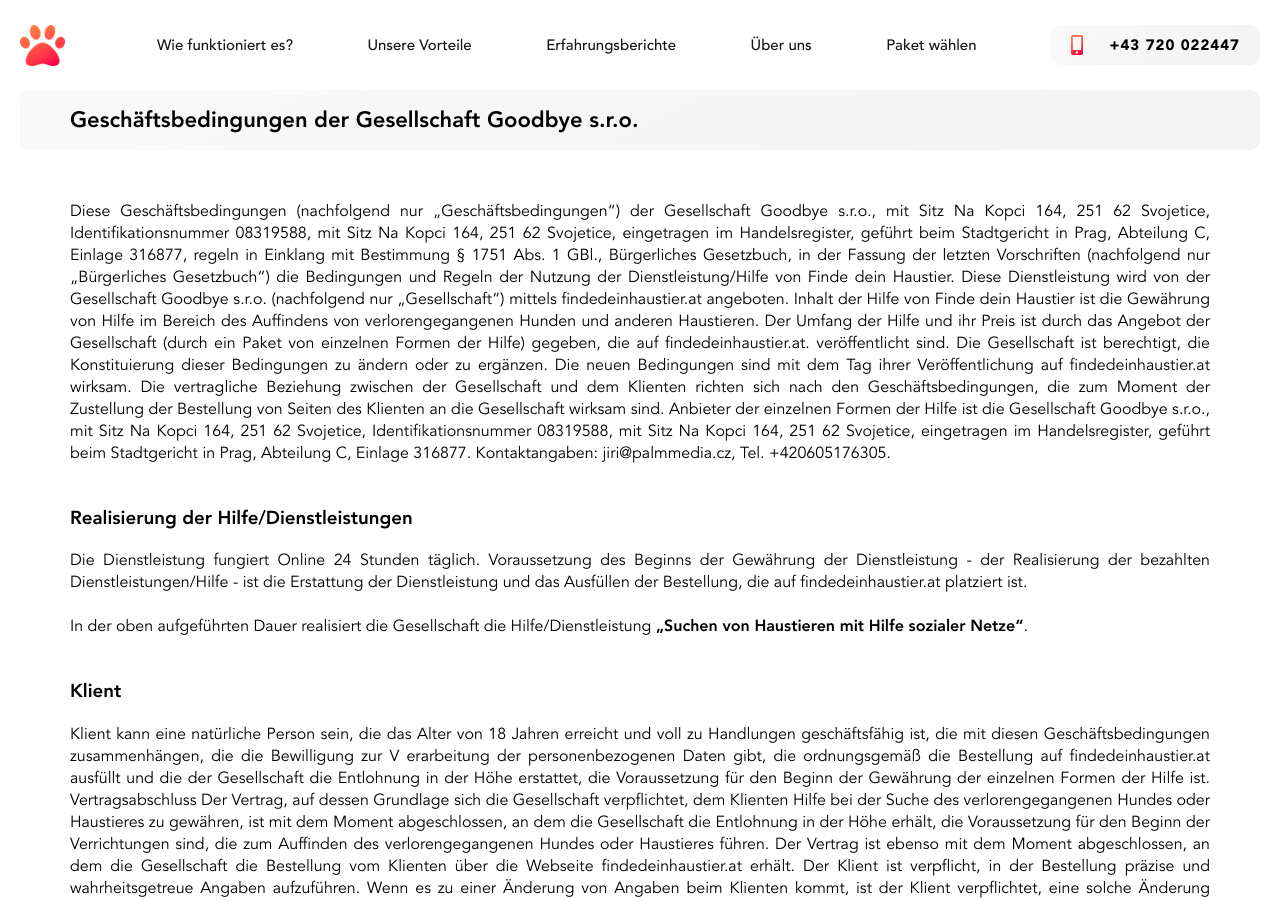
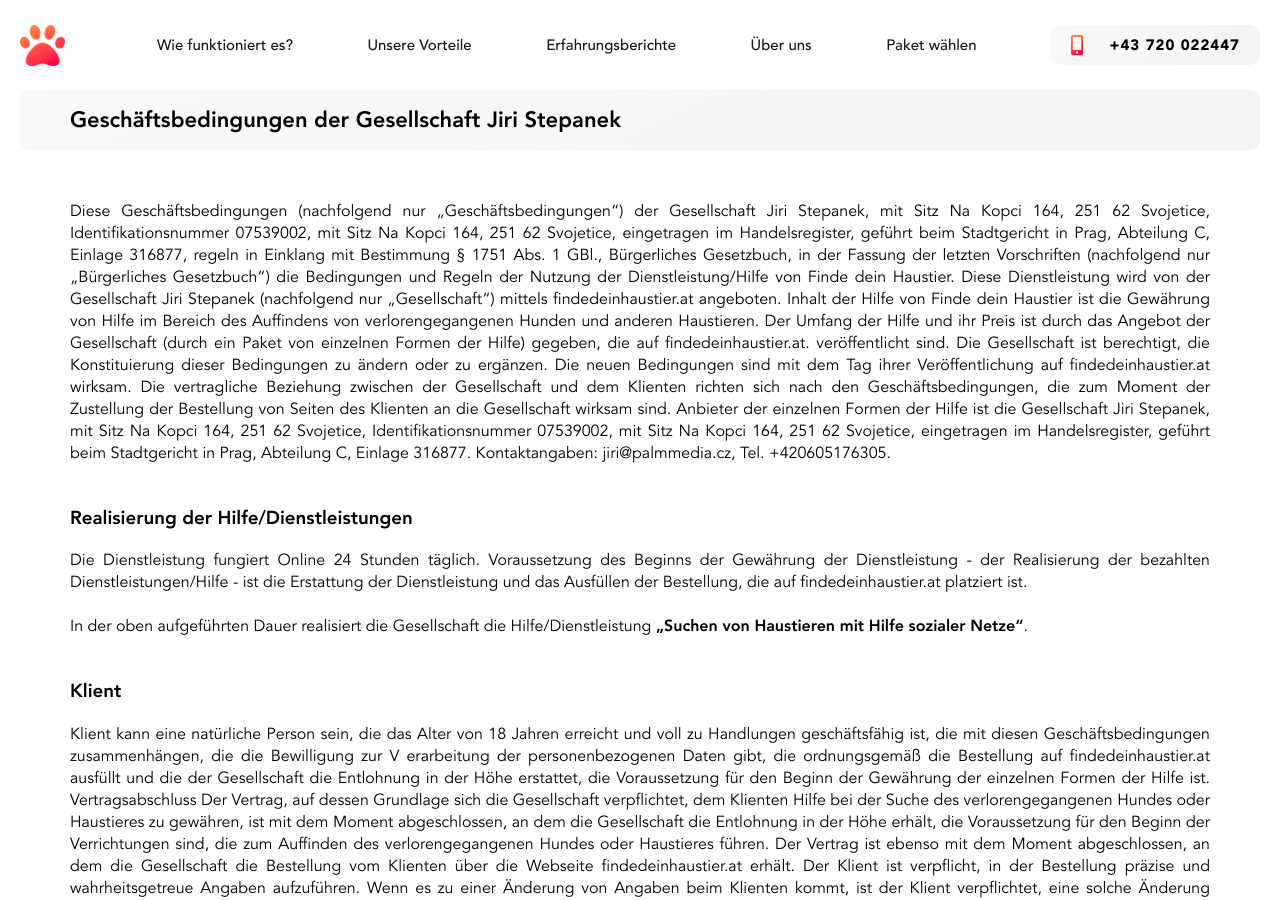
Before and after one commit to StyvekDrtic/findedeinhaustier.at, a Jekyll site: the page built from allgemeine_geschaftsbedingungen.html, in a window 1280 px wide and 900 px high. Built offline with Jekyll 4.4.1, drawn with Linux system fonts in a browser that asks for light colours; comment, search, counter and statistics services are not loaded; some of the changed text lies outside the part shown.

Commit message:
fyz osoba

```diff
--- a/_includes/footer.html
+++ b/_includes/footer.html
@@ -12,7 +12,7 @@
   </div>
 
   <div class="botFooter">
-    <span>Copyright © 2020 Goodbye s.r.o.</span>
+    <span>Copyright © 2020 Jiri Stepanek</span>
     <a title="Startseite" href="/">Startseite</a>
     <a title="Vermisstenanzeige aufgeben" href="/vermisstenanzeige-aufgeben">Vermisstenanzeige aufgeben</a>
     <a title="Über uns" href="/uber-uns">Über uns</a>
--- a/allgemeine_geschaftsbedingungen.html
+++ b/allgemeine_geschaftsbedingungen.html
@@ -4,14 +4,14 @@
 description: Die Dienstleistung fungiert Online 24 Stunden täglich. Voraussetzung des Beginns der Gewährung der Dienstleistung...
 ---
 <div class="napisDokumenty">
-  <h1>Geschäftsbedingungen der Gesellschaft Goodbye s.r.o.</h1>
+  <h1>Geschäftsbedingungen der Gesellschaft Jiri Stepanek</h1>
 </div>
 
 <div class="mistoNaText">
 
 
-  Diese Geschäftsbedingungen (nachfolgend nur „Geschäftsbedingungen“) der Gesellschaft Goodbye s.r.o., mit Sitz Na Kopci 164, 251 62 Svojetice, Identifikationsnummer 08319588, mit Sitz Na Kopci 164, 251 62 Svojetice, eingetragen im Handelsregister, geführt beim Stadtgericht in Prag, Abteilung C, Einlage 316877, regeln in Einklang mit Bestimmung § 1751 Abs. 1 GBl., Bürgerliches Gesetzbuch, in der Fassung der letzten Vorschriften (nachfolgend nur „Bürgerliches Gesetzbuch“) die Bedingungen und Regeln der Nutzung der Dienstleistung/Hilfe von Finde dein Haustier. Diese Dienstleistung wird von der Gesellschaft Goodbye s.r.o. (nachfolgend nur „Gesellschaft“) mittels findedeinhaustier.at angeboten. Inhalt der Hilfe von Finde dein Haustier ist die Gewährung von Hilfe im Bereich des Auffindens von verlorengegangenen Hunden und anderen Haustieren. Der Umfang der Hilfe und ihr Preis ist durch das Angebot der Gesellschaft (durch ein Paket von einzelnen Formen der Hilfe) gegeben, die auf findedeinhaustier.at. veröffentlicht sind. Die Gesellschaft ist berechtigt, die Konstituierung dieser Bedingungen zu ändern oder zu ergänzen. Die neuen Bedingungen sind mit dem Tag ihrer Veröffentlichung auf findedeinhaustier.at wirksam. Die vertragliche Beziehung zwischen der Gesellschaft und dem Klienten richten sich nach den Geschäftsbedingungen, die zum Moment der Zustellung der Bestellung von Seiten des Klienten an die Gesellschaft wirksam sind.
-  Anbieter der einzelnen Formen der Hilfe ist die Gesellschaft Goodbye s.r.o., mit Sitz Na Kopci 164, 251 62 Svojetice, Identifikationsnummer 08319588, mit Sitz Na Kopci 164, 251 62 Svojetice, eingetragen im Handelsregister, geführt beim Stadtgericht in Prag, Abteilung C, Einlage 316877. Kontaktangaben: jiri@palmmedia.cz, Tel. +420605176305.
+  Diese Geschäftsbedingungen (nachfolgend nur „Geschäftsbedingungen“) der Gesellschaft Jiri Stepanek, mit Sitz Na Kopci 164, 251 62 Svojetice, Identifikationsnummer 07539002, mit Sitz Na Kopci 164, 251 62 Svojetice, eingetragen im Handelsregister, geführt beim Stadtgericht in Prag, Abteilung C, Einlage 316877, regeln in Einklang mit Bestimmung § 1751 Abs. 1 GBl., Bürgerliches Gesetzbuch, in der Fassung der letzten Vorschriften (nachfolgend nur „Bürgerliches Gesetzbuch“) die Bedingungen und Regeln der Nutzung der Dienstleistung/Hilfe von Finde dein Haustier. Diese Dienstleistung wird von der Gesellschaft Jiri Stepanek (nachfolgend nur „Gesellschaft“) mittels findedeinhaustier.at angeboten. Inhalt der Hilfe von Finde dein Haustier ist die Gewährung von Hilfe im Bereich des Auffindens von verlorengegangenen Hunden und anderen Haustieren. Der Umfang der Hilfe und ihr Preis ist durch das Angebot der Gesellschaft (durch ein Paket von einzelnen Formen der Hilfe) gegeben, die auf findedeinhaustier.at. veröffentlicht sind. Die Gesellschaft ist berechtigt, die Konstituierung dieser Bedingungen zu ändern oder zu ergänzen. Die neuen Bedingungen sind mit dem Tag ihrer Veröffentlichung auf findedeinhaustier.at wirksam. Die vertragliche Beziehung zwischen der Gesellschaft und dem Klienten richten sich nach den Geschäftsbedingungen, die zum Moment der Zustellung der Bestellung von Seiten des Klienten an die Gesellschaft wirksam sind.
+  Anbieter der einzelnen Formen der Hilfe ist die Gesellschaft Jiri Stepanek, mit Sitz Na Kopci 164, 251 62 Svojetice, Identifikationsnummer 07539002, mit Sitz Na Kopci 164, 251 62 Svojetice, eingetragen im Handelsregister, geführt beim Stadtgericht in Prag, Abteilung C, Einlage 316877. Kontaktangaben: jiri@palmmedia.cz, Tel. +420605176305.
   <br><br>
   <h3 style="font-family: AvenirHeavy;">Realisierung der Hilfe/Dienstleistungen</h3>
   Die Dienstleistung fungiert Online 24 Stunden täglich.
@@ -54,7 +54,7 @@
   Beim Abschluss des Vertrags werden Telekommunikationsmittel verwendet. Die Kosten, die bei der V erwendung der Telekommunikationsmittel entstehen, erstattet der Klient selber. Sämtliche Korrespondenz, die mit dem Vertrag zwischen der Gesellschaft und dem Klienten zusammenhängt, verläuft in schriftlicher Form, und zwar per E-Mail.
   Wenn eine der Bestimmungen dieser Geschäftsbedingungen ungültig, unwirksam oder unanwendbar ist (oder eine solche wird), wird anstelle von ihr eine Bestimmung angewandt, die sich durch ihren Sinn am meisten der ungültigen, unwirksamen oder unanwendbaren Bestimmung annähert. Durch die Ungültigkeit, Unwirksamkeit oder Unanwendbarkeit von einer Bestimmung wird nicht die Gültigkeit der sonstigen Bestimmungen berührt.
   Diese Geschäftsbedingungen sind ab dem 17.9.2019 gültig und wirksam.
-  Goodbye s.r.o.
+  Jiri Stepanek
   <br><br>
   Jiří Štěpánek, Geschäftsführer
 
--- a/impressum.html
+++ b/impressum.html
@@ -11,11 +11,11 @@
 <div class="mistoNaText">
   <h3 style="font-family: AvenirBlack;">Angaben gem&auml;&szlig; &sect; 5 TMG</h3>
   <p>Jiř&iacute; &Scaron;těp&aacute;nek<br />
-  Goodbye s.r.o.<br />
+  Jiri Stepanek<br />
   Na Kopci 164<br />
   25162 Svojetice</p>
 
-  <p>Handelsregister: 08319588<br />
+  <p>Handelsregister: 07539002<br />
   Registergericht: Městsk&yacute; soud v Praze</p>
 
   <h3 style="font-family: AvenirBlack;">Kontakt</h3>
```
Also changed, not shown: other parts of impressum.html (+1 -1 lines), datenschutzerklarung.html (+1 -1 lines), 13 other files.
